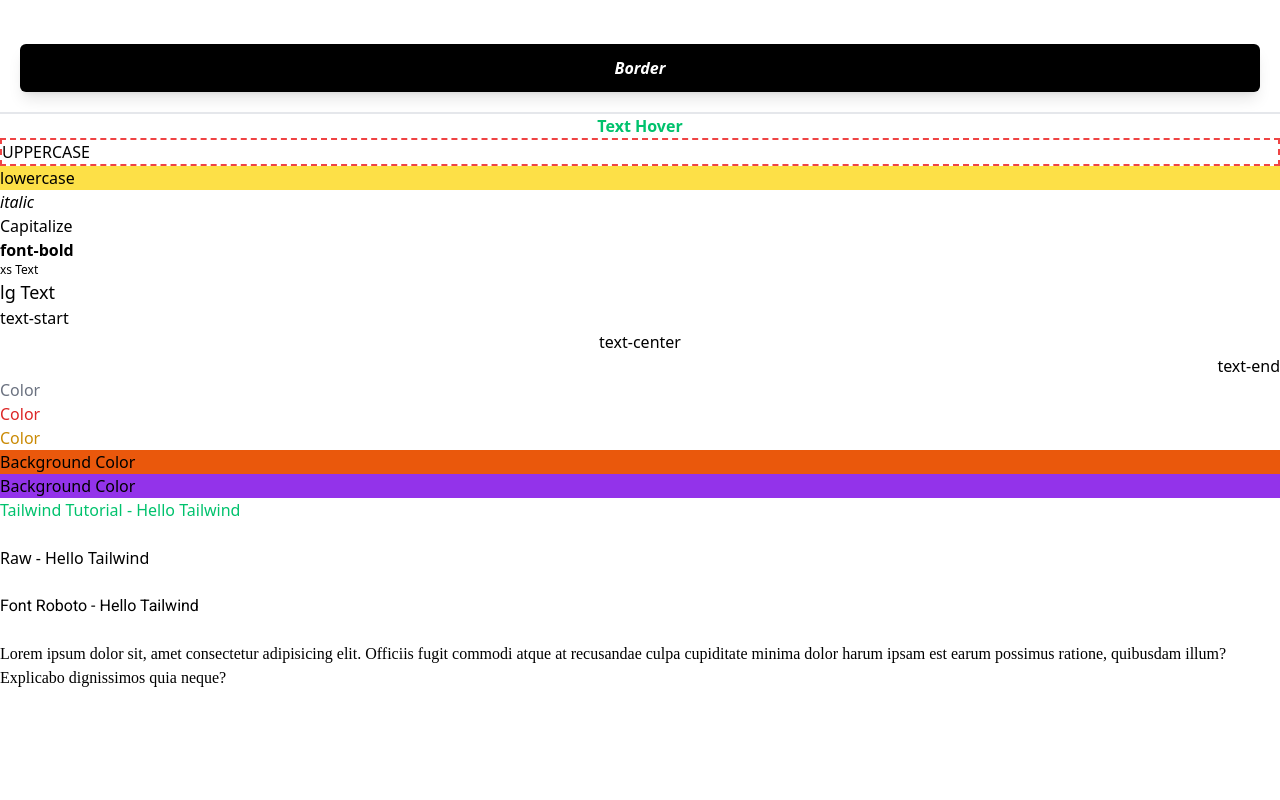
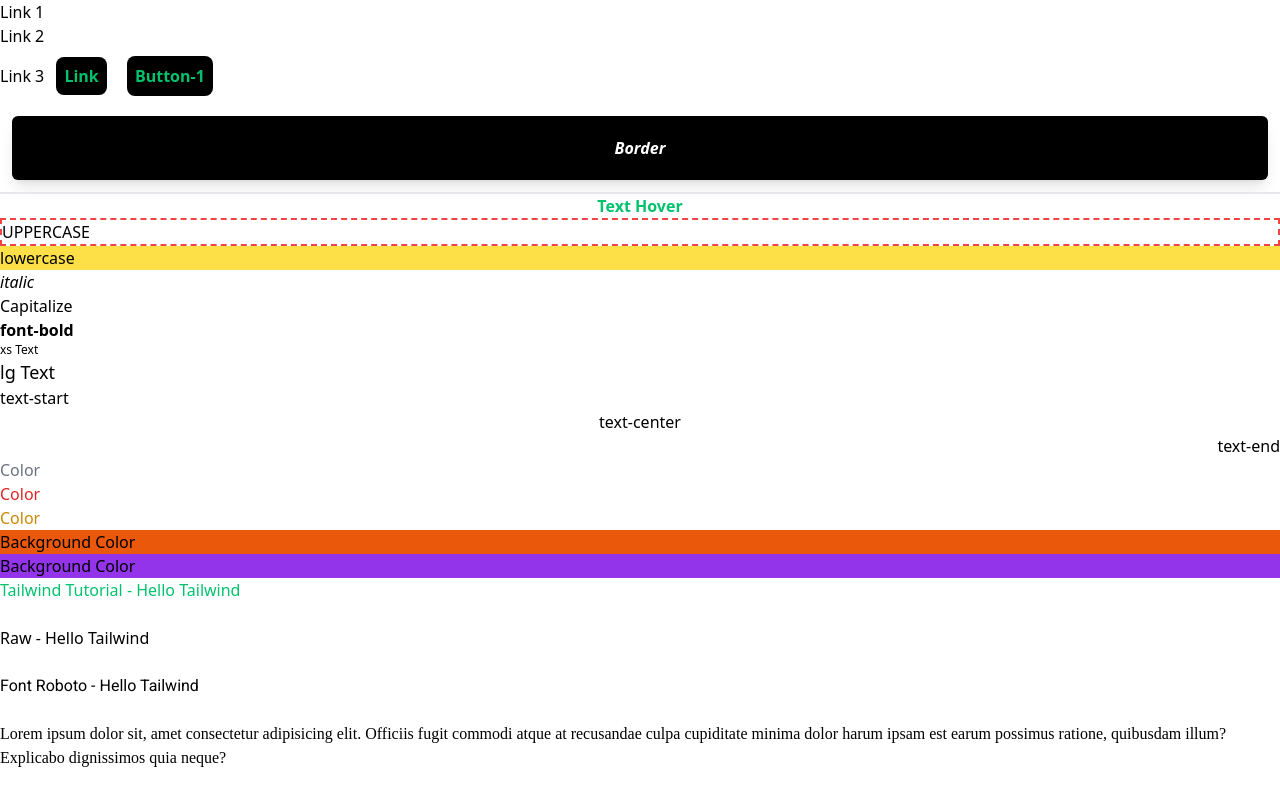
Before and after one commit to oznozder/Javascript_ilk_proje, a website: page İndex.html in a window 1280 px wide. Drawn offline with nearby package versions, Linux system fonts and the light colour scheme; a web font is replaced by a local one.

Commit message:
button-link-display eklendi

```diff
--- a/İndex.html
+++ b/İndex.html
@@ -32,9 +32,18 @@
 </head>
 <body>
     <!-- Start Code -->
+     <!-- Display -->
+      <a href="#" class="inline">Link 1</a>
+      <a href="#" class="block">Link 2</a>
+      <a href="#" class="inline-block">Link 3</a>
+      <a href="#" class="block md:hidden">Link 4</a>
+     <!-- LİNK -->
+      <a href="#" class="text-tutorialFont-green bg-black hover:text-white hover:bg-amber-400 rounded-lg font-bold p-2 m-2">Link</a>
+     <!-- Button -->
+     <button class="text-tutorialFont-green bg-black hover:text-white hover:bg-amber-400 rounded-lg font-bold p-2 m-2">Button-1</button>
     <!-- Border, Rounded, Shadow, Margin, Padding -->
     <br>
-   <p class="border-3 border-blue-700 m-5 p-3 text-center bg-black shadow-lg rounded-md text-white hover:bg-white hover:text-purple-500 italic font-bold">Border</p>
+   <p class="border-3 border-blue-700 text-center bg-black shadow-lg rounded-md text-white hover:bg-amber-400 hover:text-purple-500 italic font-bold p-5 m-3">Border</p>
    <hr>
    <hr>
      <!-- TEXT -->
```
